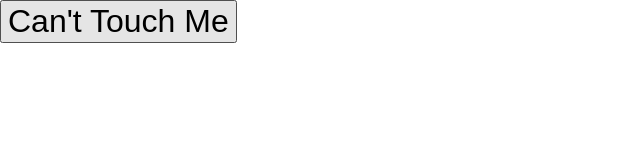
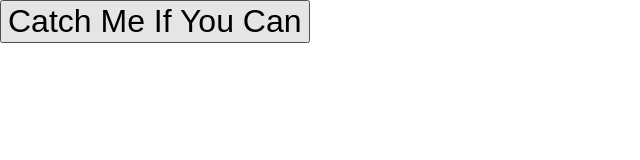
Before and after one commit to jimmycanosa/catch_me_if_you_can, a plain HTML site: page index.html in a window 1280 px wide. Shown: the whole page, without its empty margins (0-640 px from the left). Drawn offline with Linux system fonts and the light colour scheme.

Commit message:
Change button label
Change button label from Can't Touch Me to  Catch Me If You Can

```diff
--- a/index.html
+++ b/index.html
@@ -24,7 +24,7 @@
 </head>
 
 <body>
-    <button id="evil-button">Can't Touch Me</button>
+    <button id="evil-button">Catch Me If You Can</button>
 </body>
 
 </html>
```
